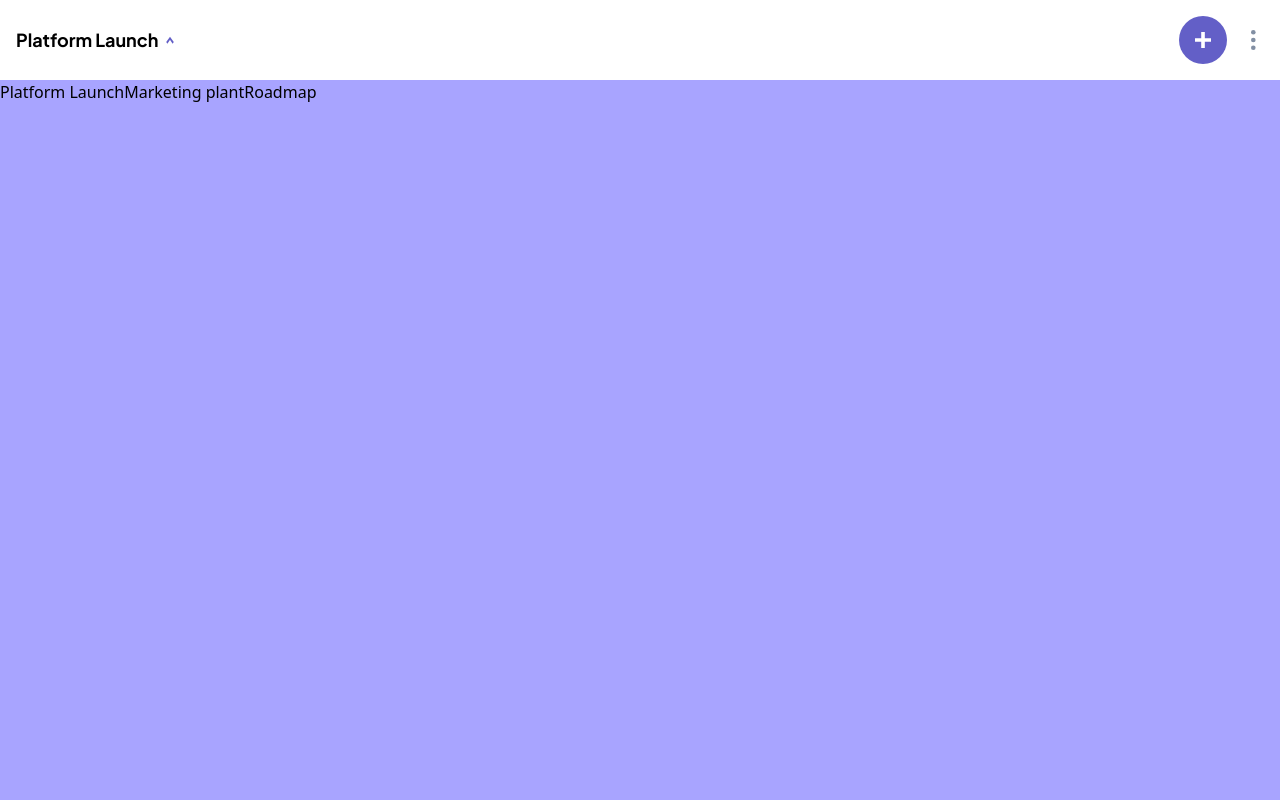
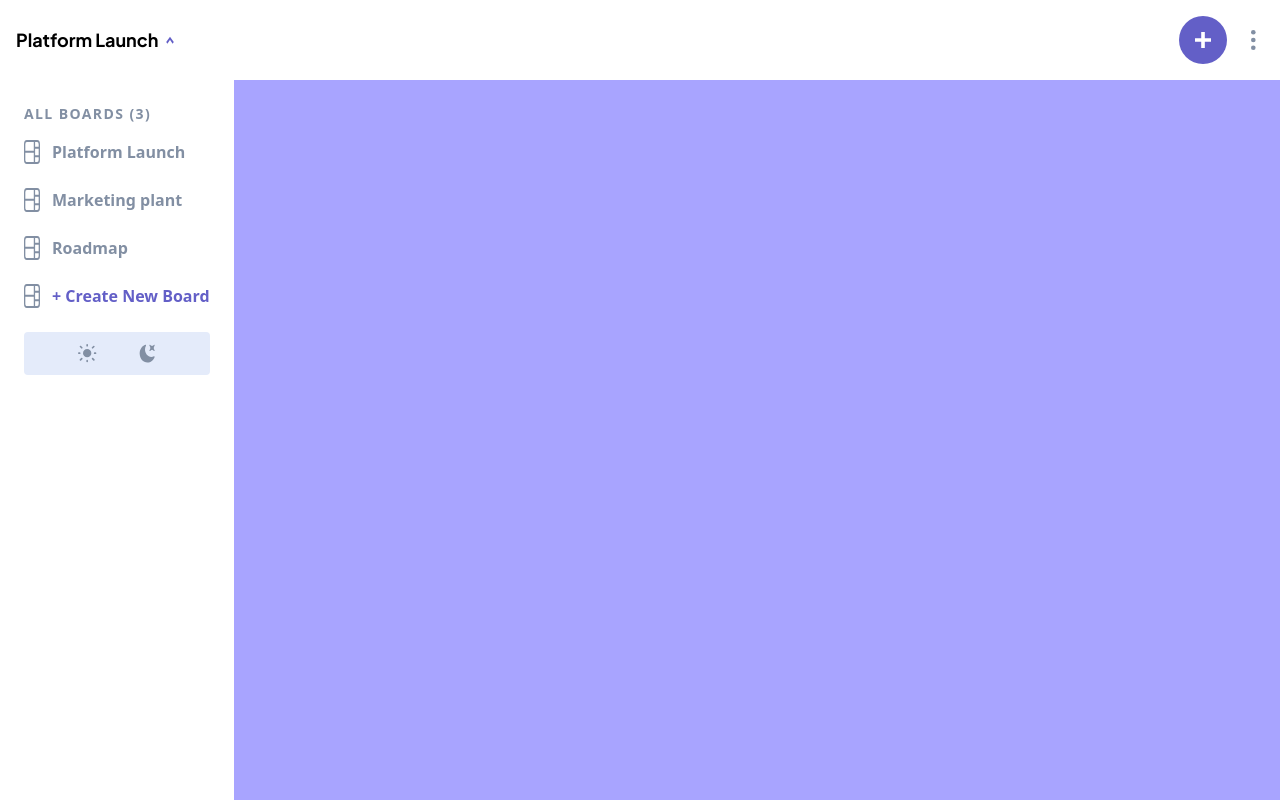
Before and after one commit to Santiagoq3/kanban-task-management, a React (Create React App) app: page / in a window 1280 px wide. Shown: the top 800 px of the page. Built offline with nearby package versions, Linux system fonts and the light colour scheme.

Commit message:
#10- implementando el diseño de la navbar

```diff
--- a/src/components/Board.jsx
+++ b/src/components/Board.jsx
@@ -1,6 +1,6 @@
 export const Board = () => {
   return (
-    <div className='flex items-center justify-center bg-Light w-full m-h-[1000px] font-JakartaSans '>
+    <div className='flex items-center justify-center bg-Light w-full h-full m-h-[1000px] font-JakartaSans '>
       <div className='text-center mb-4'>
         <p className='text-graySecondary text-xl font-bold'>
           This board is empty. Create a new column to get started.
--- a/src/components/Sidebar.jsx
+++ b/src/components/Sidebar.jsx
@@ -1,13 +1,34 @@
 export const Sidebar = () => {
   return (
-    <nav className=''>
+    <nav className='md:block md:static md:rounded-none absolute  p-6 top-24 flex justify-between flex-col left-24 right-24  rounded-md bg-white  '>
+      <p className='mb-4 font-bold text-graySecondary text-sm tracking-widest uppercase'>
+        All boards (3)
+      </p>
       <ul>
-        <li>
-          <a href=''>Platform Launch</a>
-          <a href=''>Marketing plant</a>
-          <a href=''>Roadmap</a>
+        <li className='grid gap-6'>
+          <a className='flex gap-3' href=''>
+            <img src='../assets/icon-board.svg' />
+            <p className='font-semibold text-graySecondary'>Platform Launch</p>
+          </a>
+          <a className='flex gap-3' href=''>
+            <img src='../assets/icon-board.svg' />
+            <p className='font-semibold text-graySecondary'>Marketing plant</p>
+          </a>
+          <a className='flex gap-3' href=''>
+            <img src='../assets/icon-board.svg' />
+            <p className='font-semibold text-graySecondary'>Roadmap</p>
+          </a>
+          <a className='flex gap-3' href=''>
+            <img src='../assets/icon-board.svg' />
+            <p className='font-semibold text-mainPurple'>+ Create New Board</p>
+          </a>
         </li>
       </ul>
+      <div className='p-3 mt-6 flex justify-evenly bg-Light rounded'>
+        <img className='cursor-pointer' src='../assets/icon-light-theme.svg' />
+
+        <img className='cursor-pointer' src='../assets/icon-dark-theme.svg' />
+      </div>
     </nav>
   );
 };
--- a/src/pages/Home.jsx
+++ b/src/pages/Home.jsx
@@ -4,7 +4,7 @@ import { Sidebar } from '../components/Sidebar';
 export const Home = () => {
   return (
     <>
-      <div className='flex h-[890px] m-h-[1024px] bg-mainRed md:bg-mainPurpleHover sm:bg-mainPurple'>
+      <div className='md:flex h-[890px] m-h-[1024px] bg-mainRed md:bg-mainPurpleHover sm:bg-mainPurple'>
         <Sidebar />
         <Outlet />
       </div>
```
